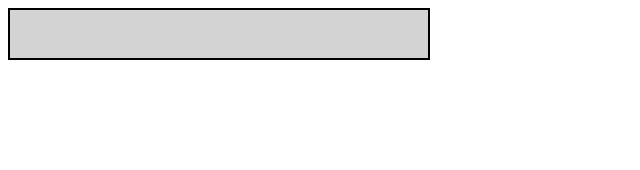
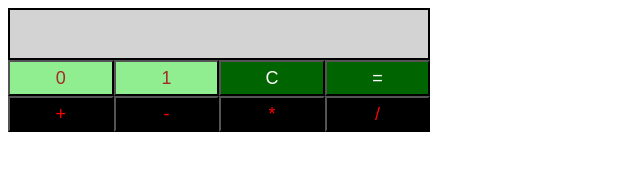
Before and after one commit to marcinru/binaryCalculator, a plain HTML site: page index.html in a window 1280 px wide. Shown: the whole page, without its empty margins (0-640 px from the left). Drawn offline with Linux system fonts and the light colour scheme.

Commit message:
add and style buttons

```diff
--- a/css/binaryCalculator.css
+++ b/css/binaryCalculator.css
@@ -1,5 +1,13 @@
 body {
     width: 33%;
+}
+
+button {
+    width: 25%;
+    height: 36px;
+    font-size: 18px;
+    margin: 0;
+    float: left;
 }
 
 #res {
@@ -8,3 +16,18 @@ body {
     height: 48px;
     font-size: 20px;
 }
+
+#btn0, #btn1 {
+    background-color: lightgreen;
+    color: brown;
+}
+
+#btnClr, #btnEql {
+    background-color: darkgreen;
+    color: white;
+}
+
+#btnSum, #btnSub, #btnMul, #btnDiv {
+    background-color: black;
+    color: red;
+}
--- a/index.html
+++ b/index.html
@@ -1,4 +1,3 @@
-<!-- Enter your HTML code here -->
 <!DOCTYPE html>
 <html>
     <head>
@@ -8,6 +7,14 @@
     </head>
     <body>
         <div id="res"></div>
+        <button id="btn0">0</button>
+        <button id="btn1">1</button>
+        <button id="btnClr">C</button>
+        <button id="btnEql">=</button>
+        <button id="btnSum">+</button>
+        <button id="btnSub">-</button>
+        <button id="btnMul">*</button>
+        <button id="btnDiv">/</button>
         <script src="js/binaryCalculator.js" type="text/javascript"></script>
     </body>
 </html>
```
